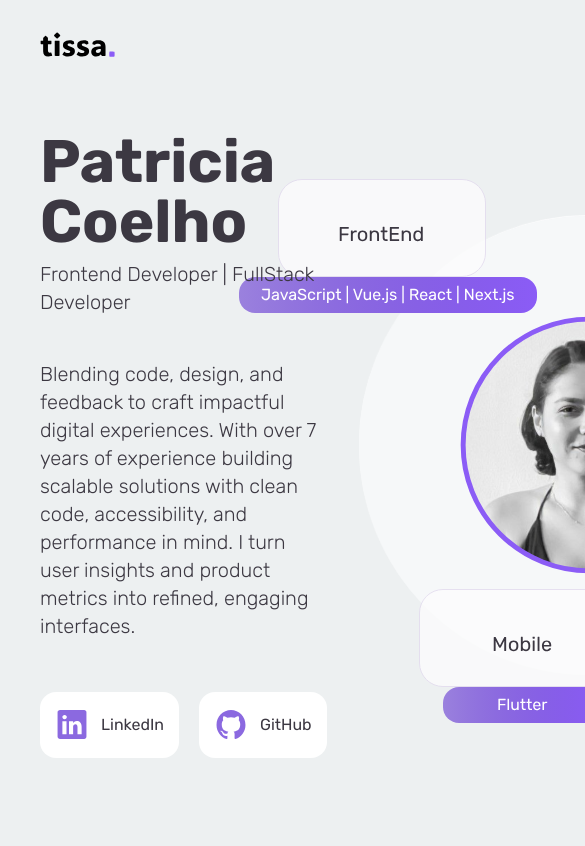
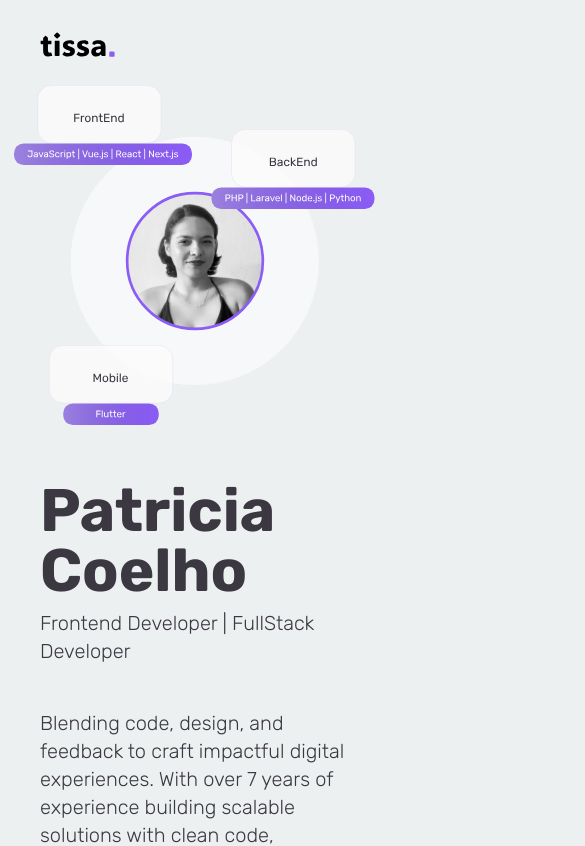
Before and after one commit to patriciacoelho/tissa-portfolio, a Next.js app: page / in a window 390 px wide. Shown: the top 846 px of the page, 585 px wide, since content can reach past the window. Built offline with nearby package versions, Linux system fonts and the light colour scheme; no server answers.

Commit message:
[TASK-11] Fix responsivity by adding breakpoints with Tailwind

```diff
--- a/src/app/page.tsx
+++ b/src/app/page.tsx
@@ -6,7 +6,7 @@ export default async function Home() {
     return (
         <div className='background-design flex min-h-screen w-screen flex-col px-10 py-8'>
             <Navbar />
-            <main className='my-auto flex flex-row items-center gap-[32px] sm:items-start'>
+            <main className='my-auto flex flex-wrap-reverse items-center gap-[32px] sm:items-start'>
                 <OverviewSection />
                 <CoverSection />
             </main>
--- a/src/components/CoverSection.tsx
+++ b/src/components/CoverSection.tsx
@@ -3,29 +3,30 @@ import Image from 'next/image';
 
 export default async function CoverSection() {
     return (
-        <div className='relative mt-5 mr-auto ml-auto flex max-w-[500px] min-w-[500px] flex-col gap-3'>
+        <div className='relative mt-16 mr-auto ml-auto flex max-w-[80%] min-w-[80%] flex-col gap-3 sm:max-w-[500px] sm:min-w-[500px] lg:mt-5'>
             <Image
+                className='h-[280px] sm:h-[460px]'
                 src='/images/picture.svg'
                 alt='Profile picture'
                 width={460}
                 height={460}
             />
             <Image
-                className='absolute top-[-36px] left-[-120px]'
+                className='absolute top-[-36px] left-[-92px] h-[80px] sm:top-[-36px] sm:left-[-120px] sm:h-[134px]'
                 src='/images/frontend-main-stack.svg'
                 alt='Frontend main stack'
                 width={298}
                 height={134}
             />
             <Image
-                className='absolute top-[32px] right-[-132px]'
+                className='absolute top-[8px] right-[-98px] h-[80px] sm:top-[32px] sm:right-[-132px] sm:h-[134px]'
                 src='/images/backend-main-stack.svg'
                 alt='Backend main stack'
                 width={273}
                 height={134}
             />
             <Image
-                className='absolute bottom-[-48px] left-[60px]'
+                className='absolute bottom-[-24px] left-[-64px] h-[80px] sm:bottom-[-48px] sm:left-[60px] sm:h-[134px]'
                 src='/images/mobile-main-stack.svg'
                 alt='Mobile main stack'
                 width={208}
--- a/src/components/OverviewSection.tsx
+++ b/src/components/OverviewSection.tsx
@@ -3,7 +3,7 @@ import Image from 'next/image';
 
 export default async function OverviewSection() {
     return (
-        <div className='mt-5 ml-auto flex max-w-[520px] flex-col gap-3'>
+        <div className='mt-12 ml-0 flex max-w-[520px] flex-col gap-3 lg:mt-5 lg:ml-auto'>
             <div className='relative flex flex-col items-start text-6xl font-black'>
                 <h1 className='color-neutral z-10'>
                     Patricia <br /> Coelho
```
